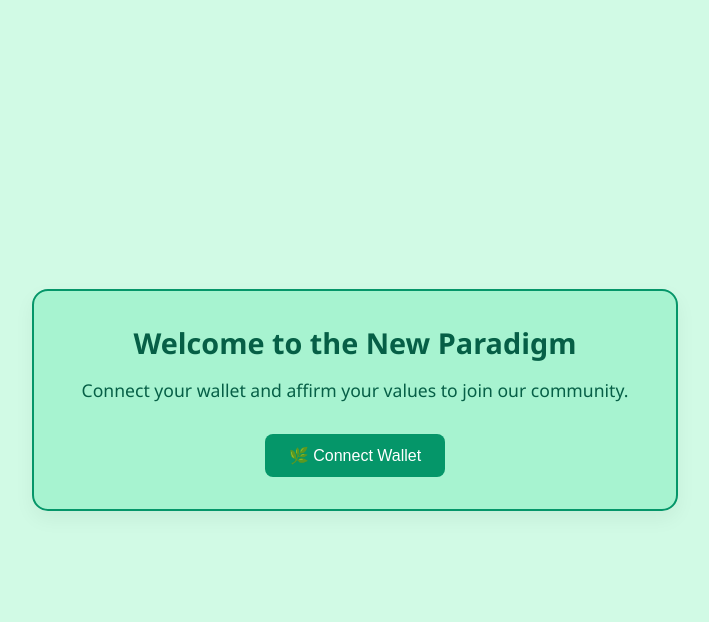
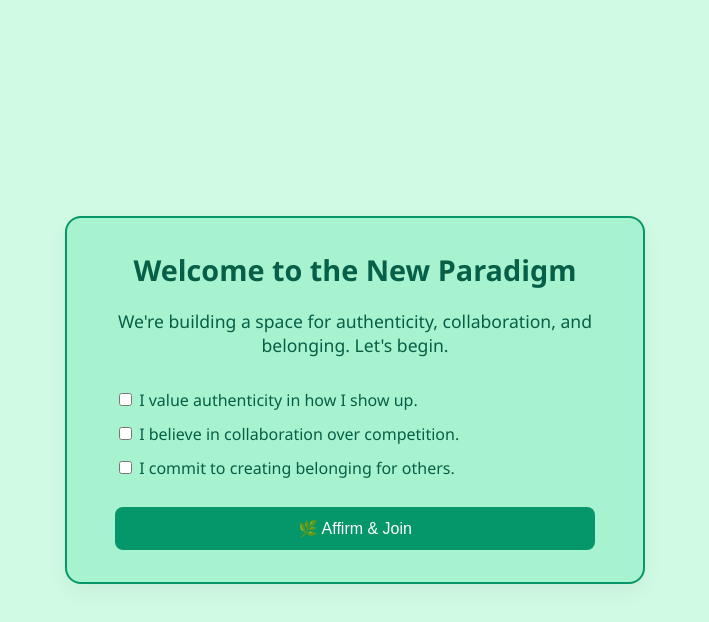
Before and after one commit to happy2btc/-onboarding-flow---, a plain HTML site: page index.html in a window 1280 px wide. Both pictures are taken after a click on the button "🌿 Connect Wallet". Shown: the whole page, without its empty margins (285-994 px from the left). Drawn offline with Linux system fonts and the light colour scheme.

Commit message:
Update index.html

```diff
--- a/index.html
+++ b/index.html
@@ -3,41 +3,44 @@
 <head>
   <meta charset="UTF-8" />
   <meta name="viewport" content="width=device-width, initial-scale=1.0" />
-  <title>Welcome to the New Paradigm</title>
+  <title>New Paradigm Onboarding</title>
   <style>
     body {
       margin: 0;
       padding: 0;
       font-family: 'Segoe UI', sans-serif;
-      background-color: #d1fae5; /* light green background */
+      background-color: #d1fae5;
       display: flex;
       justify-content: center;
       align-items: center;
       height: 100vh;
     }
 
-    .welcome-box {
-      background-color: #a7f3d0; /* soft green panel */
+    .panel {
+      background-color: #a7f3d0;
       border: 2px solid #059669;
       border-radius: 16px;
       padding: 2rem 3rem;
       text-align: center;
       box-shadow: 0 8px 20px rgba(0, 0, 0, 0.05);
+      max-width: 480px;
+      width: 100%;
     }
 
     h1 {
-      margin: 0;
+      margin-top: 0;
       font-size: 1.8rem;
       color: #065f46;
     }
 
     p {
-      margin: 1rem 0 2rem;
       font-size: 1.1rem;
       color: #065f46;
+      margin-bottom: 2rem;
     }
 
-    .connect-button {
+    .connect-button,
+    .affirm-button {
       background-color: #059669;
       color: white;
       border: none;
@@ -46,20 +49,59 @@
       border-radius: 8px;
       cursor: pointer;
       transition: background-color 0.3s ease;
+      margin-top: 1rem;
+      width: 100%;
     }
 
-    .connect-button:hover {
+    .connect-button:hover,
+    .affirm-button:hover {
       background-color: #047857;
+    }
+
+    .checkbox-group {
+      text-align: left;
+      margin-top: 1rem;
+    }
+
+    .checkbox-group label {
+      display: block;
+      margin: 0.75rem 0;
+      color: #065f46;
+      font-size: 1rem;
+    }
+
+    #screen2 {
+      display: none;
     }
   </style>
 </head>
 <body>
 
-  <div class="welcome-box">
+  <!-- Screen 1: Connect Wallet -->
+  <div class="panel" id="screen1">
     <h1>Welcome to the New Paradigm</h1>
     <p>Connect your wallet and affirm your values to join our community.</p>
-    <button class="connect-button">🌿 Connect Wallet</button>
+    <button class="connect-button" onclick="goToScreen2()">🌿 Connect Wallet</button>
   </div>
+
+  <!-- Screen 2: Affirm Values -->
+  <div class="panel" id="screen2">
+    <h1>Welcome to the New Paradigm</h1>
+    <p>We're building a space for authenticity, collaboration, and belonging. Let's begin.</p>
+    <div class="checkbox-group">
+      <label><input type="checkbox" /> I value authenticity in how I show up.</label>
+      <label><input type="checkbox" /> I believe in collaboration over competition.</label>
+      <label><input type="checkbox" /> I commit to creating belonging for others.</label>
+    </div>
+    <button class="affirm-button">🌿 Affirm & Join</button>
+  </div>
+
+  <script>
+    function goToScreen2() {
+      document.getElementById('screen1').style.display = 'none';
+      document.getElementById('screen2').style.display = 'block';
+    }
+  </script>
 
 </body>
 </html>
```
